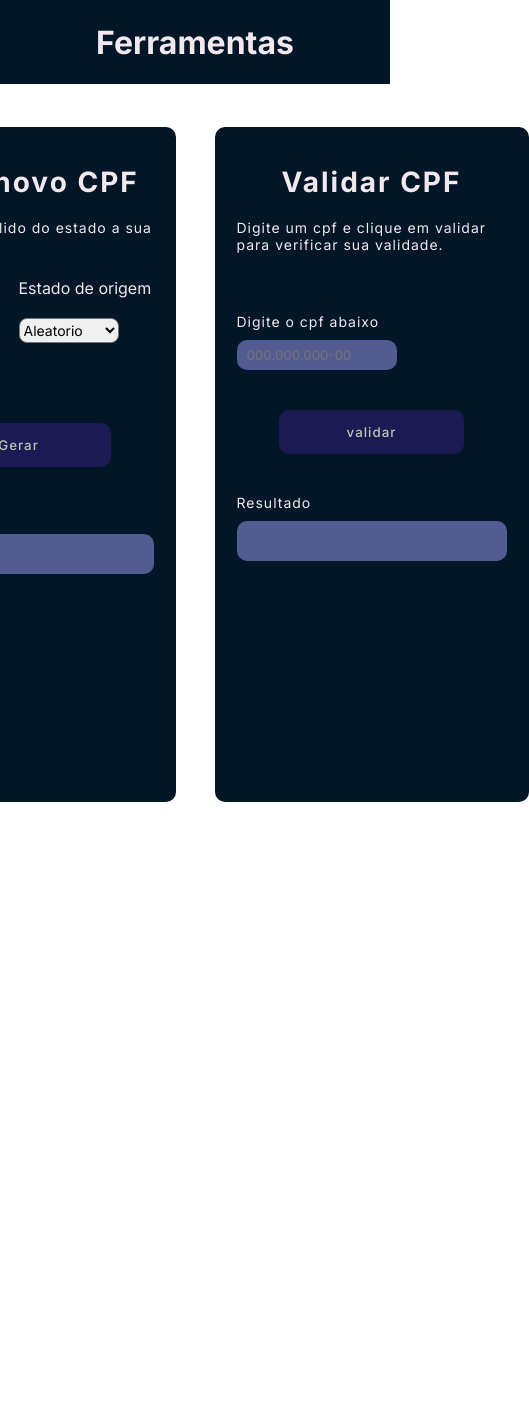
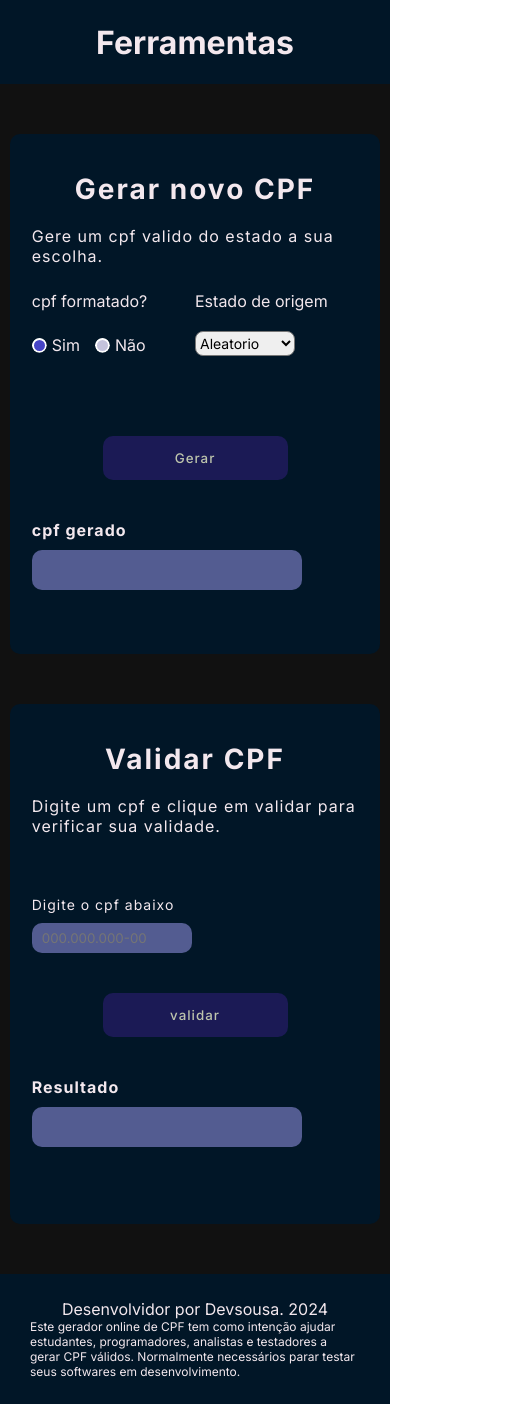
Before and after one commit to DevsousaC/cpftools, a plain HTML site: page index.html in a window 390 px wide. Shown: the whole page, 529 px wide, since content can reach past the window. Before the commit the page ends 844 px from the top, so only its background shows below. Drawn offline with nearby package versions, Linux system fonts and the light colour scheme.

Commit message:
responsive edit
responsividade completa

```diff
--- a/index.html
+++ b/index.html
@@ -20,29 +20,29 @@
     <main id="cpf-tools">
         <section id="cpf-generate" class="cpf-tool">
             <header id="cpf-generate__header" class="cpf__header">
-                <h2 class="title">Gerar novo CPF</h2>
-                <p class="description">Gere um cpf valido do estado a sua escolha.</p>
+                <h2 class="title ">Gerar novo CPF</h2>
+                <p class="description mobile-version">Gere um cpf valido do estado a sua escolha.</p>
             </header>
             <section id="cpf-generate__custom-area">
                 <div id="mask-area">
 
                     <div id="mask-title">
-                        <p id="mask-title__title">cpf formatado?</p>
+                        <p id="mask-title__title" class="mobile-version">cpf formatado?</p>
                     </div>
 
                     <div class="mask-area__radio-area">
                         <div class="select-radio-area">
                             <div id="yes-radio" class="select-radio-area__radio yes-radio radio-checked" ></div>
-                            <p>Sim</p>
+                            <p class="mobile-version">Sim</p>
                         </div>
                         <div class="select-radio-area">
                             <div id="no-radio" class="select-radio-area__radio no-radio"></div>
-                            <p>Não</p>
+                            <p class="mobile-version">Não</p>
                         </div>
                     </div>
                 </div>
                 <div id="state-area">
-                    <p>Estado de origem</p>
+                    <p class="mobile-version">Estado de origem</p>
                     <select name="state-area__state" id="state-area__state">
                         <option value="10">Aleatorio</option>
                         <option value="0">RS</option>
@@ -78,7 +78,7 @@
                 <button id="generate-btn" class="confirm-btn">Gerar</button>
             </section>
             <section class="result-area">
-                <p class="description">Resultado</p>
+                <p class="description result-description mobile-version">cpf gerado</p>
                 <div id="generate-result" class="result-text"></div>
             </section>
 
@@ -87,21 +87,23 @@
         <section id="cpf-checker" class="cpf-tool">
             <header id="cpf-checker__header" class="cpf__header">
                 <h2 class="title">Validar CPF</h2>
-                <p class="description">Digite um cpf e clique em validar para verificar sua validade.</p>
+                <p class="description mobile-version">Digite um cpf e clique em validar para verificar sua validade.</p>
             </header>
             <section id="cpf-checker__input-area">
-                <p id="input-description">Digite o cpf abaixo</p>
+                <p id="input-description" class="mobile-version">Digite o cpf abaixo</p>
                 <input id="cpf-input" class="cpf-input" type="text" onpaste="return false" ondrop="return false" maxlength="14" placeholder="000.000.000-00">
                 <button class="confirm-btn" id="check-btn">validar</button>
             </section>
             <section id="cpf-checker__result-area" class="result-area">
-                <p class="description">Resultado</p>
+                <p class="description result-description mobile-version">Resultado</p>
                 <div id="validation-result" class="result-text"></div>
             </section>
-
         </section>
-
     </main>
+    <footer id="main-footer">
+        <p id="footer__credit">Desenvolvidor por <a href="https://github.com/DevsousaC">Devsousa</a>. 2024</p>
+        <p id="footer__alert">Este gerador online de CPF tem como intenção ajudar estudantes, programadores, analistas e testadores a gerar CPF válidos. Normalmente necessários parar testar seus softwares em desenvolvimento.</p>
+    </footer>
 
     <script src="https://code.jquery.com/jquery-3.7.1.min.js"></script>
     <script
--- a/scripts/generate.js
+++ b/scripts/generate.js
@@ -53,9 +53,9 @@ const confirmRadio = document.querySelectorAll('.select-radio-area__radio')
 let containMask = true
 confirmRadio.forEach((button) => { // seleciona o radio ativo
     button.addEventListener('click', evt => {
-        for(i = 0; i < 2; i++){
-            confirmRadio[i].classList.remove('radio-checked')
-        }
+        confirmRadio[0].classList.remove('radio-checked')
+        confirmRadio[1].classList.remove('radio-checked')
+
         evt.target.classList.add('radio-checked')
         if(evt.target.classList.contains('yes-radio')){
             containMask = true
--- a/stylesheet.css
+++ b/stylesheet.css
@@ -2,6 +2,7 @@
     margin: 0;
     padding: 0;
     box-sizing: border-box;
+    text-decoration: none;
     font-family: 'inter';
 }
 
@@ -28,18 +29,18 @@
 
 #cpf-tools{
     width: 100%;
-    height: 90vh;
-
+    padding: 50px 0;
+    background-color: #111111;
 
     display: flex;
     justify-content: center;
     align-items: center;
-    gap: 10%;
+    gap: 50px;
 
 
     .cpf-tool{
         width: 500px;
-        height: 80vh;
+        height: 520px;
         border-radius: 10px;
         padding: 30px 22px 22px;
         background-color: var(--bg-global-color);
@@ -56,6 +57,9 @@
 
             color: var(--font-global-color);
         }
+        .result-description{
+            font-weight: 700;
+        }
     }
     .cpf-tool:hover{
         box-shadow: 0px 0px 10px 10px #4444fa;
@@ -63,6 +67,8 @@
 }
 /* estilo da seção gerar cpf */
 #cpf-generate{
+
+    margin-left: 10px;
 
     #cpf-generate__custom-area{
         margin-top: 25px;
@@ -132,9 +138,6 @@
                 appearance: n;
                 font-size: 14px;
             }
-            #state-area__state:hover{
-
-            }
         }
 
     }
@@ -197,6 +200,8 @@
 /* estilo da seção checar cpf */
 #cpf-checker{
 
+    margin-right: 10px;
+
     #cpf-checker__input-area{
         margin-top: 60px;
         display: flex;
@@ -231,14 +236,111 @@
 
 }
 
-@media (max-width: 530px){
+#main-footer{
+    /* position: absolute;
+    bottom: 0; */
+    width: 100%;
+    padding: 25px 30px;
+    background-color: var(--bg-global-color);
 
-    .cpf-tool{
-        width: 95%;
+    display: flex;
+    align-items: center;
+    justify-content: space-between;
+
+    p{
+        color: var(--font-global-color);
+
+        a{
+            color: var(--font-global-color);
+        }
     }
-    .description{
+    #footer__alert{
+        width: 468px;
+        font-size: 12px;
+    }
+}
+
+
+@media (min-height: 794px) and (min-width: 918px){
+    #cpf-tools{
+        height: calc(90vh - 45px);
+    }
+}
+
+@media (max-width: 918px){
+    #cpf-tools{
+        flex-direction: column;
+        justify-content: flex-start;
+
+        .cpf-tool{
+            margin-left: 0;
+            margin-right: 0;
+        }
+    }
+    #main-footer{
+        flex-direction: column;
+        justify-content: space-around;
+    }
+}
+
+@media (max-width: 540px){
+    #cpf-tools{
+        .cpf-tool{
+            width: 95%;
+            margin-left: 0;
+            margin-right: 0;
+        }
+    }
+}
+
+@media (max-width: 497px){
+    #main-footer{
+        flex-direction: column;
+        justify-content: space-around;
+
+        #footer__alert{
+            width: 100%;
+        }
+    }
+
+}
+
+@media (max-width: 375px){
+    .mobile-version{
+        font-size: 14px;
+    }
+    #generate-result{
+        width: 200px;
+    }
+    #validation-result{
+        width: 200px;
         font-size: 14px;
     }
 }
 
-@media (max-width: )
+@media (max-width: 375px){
+    #cpf-generate{
+        #cpf-generate__custom-area{
+            flex-direction: column;
+            align-items: center;
+
+            #state-area{
+                margin-top: 20px;
+            }
+        }
+        #btn-area{
+            margin-top: 50px;
+        }
+    }
+
+    #main-footer{
+        flex-direction: column;
+        justify-content: space-around;
+
+
+        #footer__credit{
+            margin-top: 25px;
+            font-size: 14px;
+        }
+
+}
```
